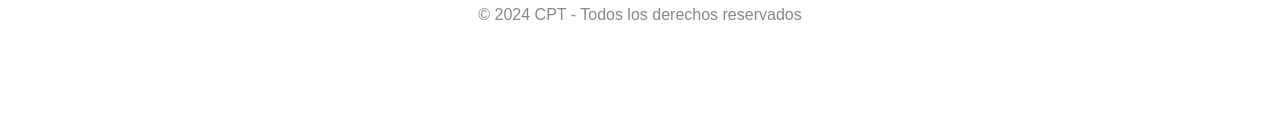
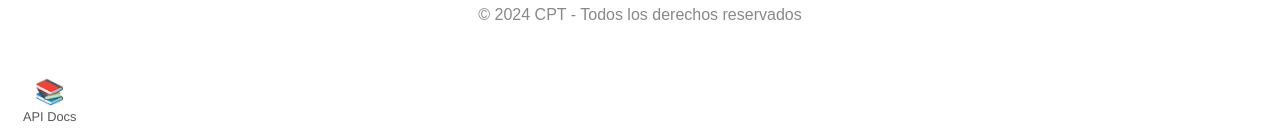
Before and after one commit to leonel21Sedano/Vue_Front, a Vue app: page / in a window 1280 px wide. Shown: the part 1695-1832 px from the top of the page. Before the commit the page ends 1773 px from the top, so only its background shows below. Built offline with nearby package versions, Linux system fonts and the light colour scheme.

Commit message:
documentacion al fondo de la landing page

```diff
--- a/src/components/LandingPage.vue
+++ b/src/components/LandingPage.vue
@@ -64,6 +64,14 @@
       <p>&copy; 2024 CPT - Todos los derechos reservados</p>
     </footer>
   </div>
+
+  <div class="navbar-links">
+    <!-- Otros enlaces del navbar -->
+    <div class="nav-link" @click="openSwaggerDocs">
+      <span class="nav-icon">📚</span>
+      <span class="nav-text">API Docs</span>
+    </div>
+  </div>
 </template>
 
 <script>
@@ -75,6 +83,10 @@ export default {
     },
     goToRegister() {
       this.$router.push('/register');
+    },
+    openSwaggerDocs() {
+      // Abre Swagger UI en una nueva pestaña
+      window.open('http://localhost:8081/swagger-ui/index.html', '_blank');
     }
   }
 };
```
